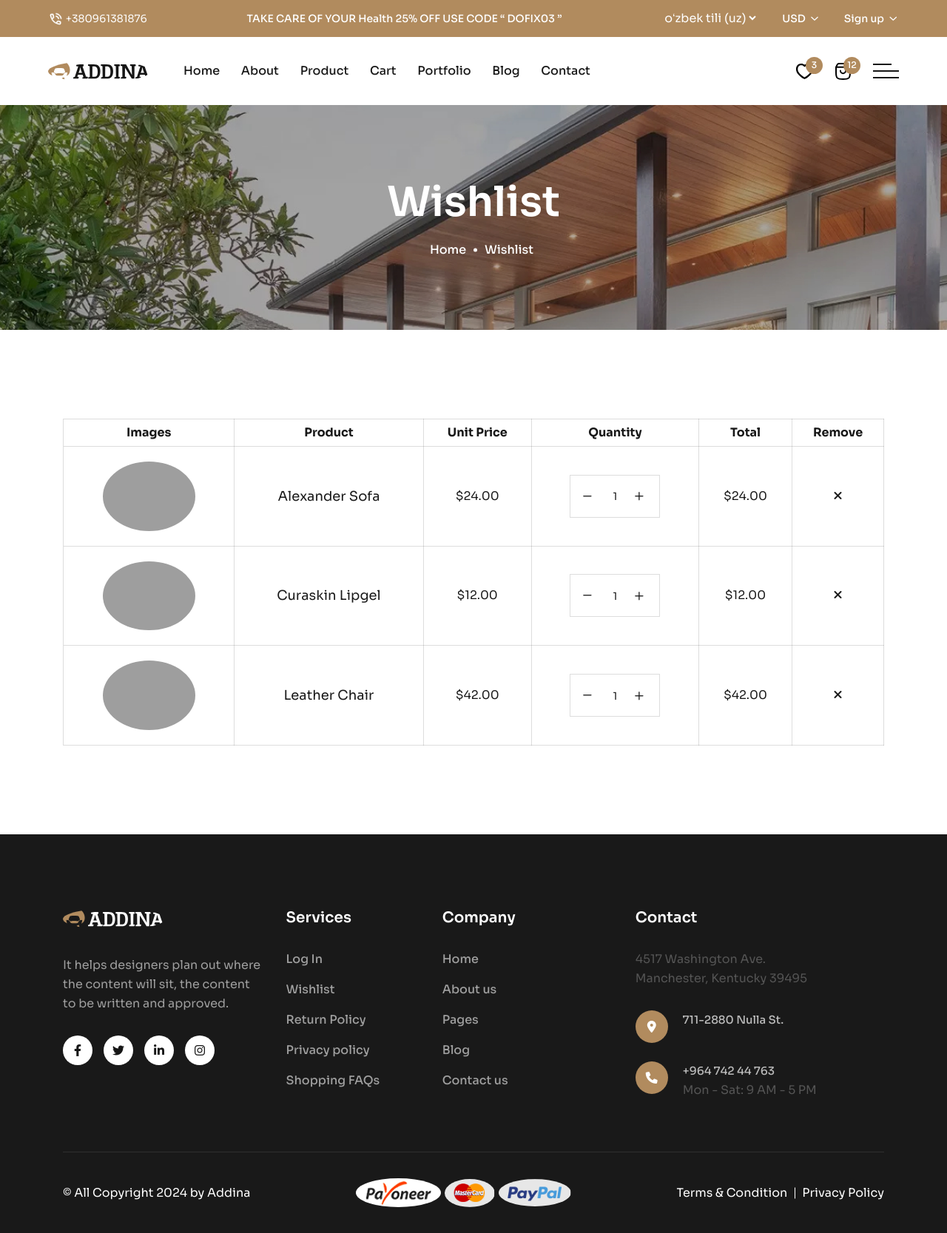
After one commit to Sifat-IT-Academy/addina, a Django app: page /en/shop/wishlist/ in a window 1280 px wide. The commit adds this page. Shown: the whole page at 74% size. Run offline with Django 5.2, Linux system fonts and the light colour scheme; parts of the project's set-up code (start-up, migrations or seed data) failed here and were passed over; some libraries are stand-ins or nearby versions; grey boxes are pictures that could not be loaded.

Commit message:
add wishlist

```diff
--- a/shop/urls.py
+++ b/shop/urls.py
@@ -3,6 +3,7 @@ from .views import *
 
 urlpatterns = [
     path('',index_view,name='home-page'),
+    path('wishlist/',wishlist_view,name='wishlist-page'),
     path('about/',about_view,name='about-page'),
     path('product/',ProductListView.as_view(),name='product-page'),
     path('product/<int:product_id>/',product_details_view,name='product-details-page'),
--- a/shop/views.py
+++ b/shop/views.py
@@ -10,6 +10,9 @@ def index_view(request):
 
 def about_view(request):
     return render(request, 'about.html')
+
+def wishlist_view(request):
+    return render(request, 'wishlist.html')
 
 class ProductListView(ListView):
     model = Product
--- a/templates/base.html
+++ b/templates/base.html
@@ -345,7 +345,7 @@
 
                            </li>
                            <li>
-                              <a class="furniture-clr-hover" href="wishlist.html">Wishlist</a>
+                              <a class="furniture-clr-hover" href="{% url 'wishlist-page' %}">Wishlist</a>
                            </li>
                            <li>
                               <a class="furniture-clr-hover" href="cart.html">Cart</a>
@@ -408,7 +408,7 @@
                         </div>
                         <div class="header-action d-flex align-items-center ml-30">
                            <div class="header-action-item">
-                              <a href="wishlist.html" class="header-action-btn">
+                              <a href="{% url 'wishlist-page' %}" class="header-action-btn">
                                  <svg width="23" height="21" viewBox="0 0 23 21" fill="none"
                                     xmlns="http://www.w3.org/2000/svg">
                                     <path
@@ -493,7 +493,7 @@
                   <div class="footer-link">
                      <ul>
                         <li><a href="error.html">Log In</a></li>
-                        <li><a href="wishlist.html">Wishlist</a></li>
+                        <li><a href="{% url 'wishlist-page' %}">Wishlist</a></li>
                         <li><a href="error.html">Return Policy</a></li>
                         <li><a href="error.html">Privacy policy</a></li>
                         <li><a href="faq.html">Shopping FAQs</a></li>
--- a/templates/product.html
+++ b/templates/product.html
@@ -35,7 +35,7 @@
             <div class="row">
                <div class="col-xxl-4 col-xl-4 col-lg-4 col-md-6">
                   <div class="bd-product__result mb-30">
-                     <h4>20 Item On List</h4>
+                     <h4>3 Item On List</h4>
                   </div>
                </div>
                <div class="col-xxl-8 col-xl-8 col-lg-8 col-md-6">
@@ -58,8 +58,8 @@
                            <button class="nav-link active" id="nav-grid-tab" data-bs-toggle="tab"
                               data-bs-target="#nav-grid" type="button" role="tab" aria-selected="false"><i
                                  class="fa-solid fa-grid"></i></button>
-                           <button class="nav-link" id="nav-list-tab" data-bs-toggle="tab" data-bs-target="#nav-list"
-                              type="button" role="tab" aria-selected="true"><i class="fa-solid fa-bars"></i></button>
+                           <!-- <button class="nav-link" id="nav-list-tab" data-bs-toggle="tab" data-bs-target="#nav-list"
+                              type="button" role="tab" aria-selected="true"><i class="fa-solid fa-bars"></i></button> -->
                         </div>
                      </div>
                   </div>
--- /dev/null
+++ b/templates/wishlist.html
@@ -0,0 +1,119 @@
+{% extends 'base.html' %}
+{% load static %}
+{% block title %} Wishlist {% endblock title %}
+{% block content %}
+   <!-- Body main wrapper start -->
+   <main>
+
+      <!-- Breadcrumb area start  -->
+      <div class="breadcrumb__area theme-bg-1 p-relative z-index-11 pt-95 pb-95">
+         <div class="breadcrumb__thumb" data-background="{% static 'imgs/bg/breadcrumb-bg.jpg' %}"></div>
+         <div class="container">
+            <div class="row justify-content-center">
+               <div class="col-xxl-12">
+                  <div class="breadcrumb__wrapper text-center">
+                     <h2 class="breadcrumb__title">Wishlist</h2>
+                     <div class="breadcrumb__menu">
+                        <nav>
+                           <ul>
+                              <li><span><a href="index.html">Home</a></span></li>
+                              <li><span>wishlist</span></li>
+                           </ul>
+                        </nav>
+                     </div>
+                  </div>
+               </div>
+            </div>
+         </div>
+      </div>
+      <!-- Breadcrumb area start  -->
+
+      <!-- Cart area start  -->
+      <div class="cart-area section-space">
+         <div class="container">
+            <div class="row">
+               <div class="col-12">
+                  <div class="table-content table-responsive">
+                     <table class="table">
+                        <thead>
+                           <tr>
+                              <th class="product-thumbnail">Images</th>
+                              <th class="cart-product-name">Product</th>
+                              <th class="product-price">Unit Price</th>
+                              <th class="product-quantity">Quantity</th>
+                              <th class="product-subtotal">Total</th>
+                              <th class="product-remove">Remove</th>
+                           </tr>
+                        </thead>
+                        <tbody>
+                           <tr>
+                              <td class="product-thumbnail"><a href="product-details.html"><img
+                                       src="{% static 'imgs/product/details/details-04.png' %}" alt="img"></a></td>
+                              <td class="product-name"><a href="product-details.html">Alexander Sofa</a></td>
+                              <td class="product-price"><span class="amount">$24.00</span></td>
+                              <td class="product-quantity text-center">
+                                 <div class="product-quantity mt-10 mb-10">
+                                    <div class="product-quantity-form">
+                                       <form action="#">
+                                          <button class="cart-minus"><i class="far fa-minus"></i></button>
+                                          <input class="cart-input" type="text" value="1">
+                                          <button class="cart-plus"><i class="far fa-plus"></i></button>
+                                       </form>
+                                    </div>
+                                 </div>
+                              </td>
+                              <td class="product-subtotal"><span class="amount">$24.00</span></td>
+                              <td class="product-remove"><a href="#"><i class="fa fa-times"></i></a></td>
+                           </tr>
+                           <tr>
+                              <td class="product-thumbnail"><a href="product-details.html"><img
+                                       src="{% static 'imgs/product/details/details-05.png' %}" alt="img"></a></td>
+                              <td class="product-name"><a href="product-details.html">Curaskin Lipgel</a>
+                              </td>
+                              <td class="product-price"><span class="amount">$12.00</span></td>
+                              <td class="product-quantity text-center">
+                                 <div class="product-quantity mt-10 mb-10">
+                                    <div class="product-quantity-form">
+                                       <form action="#">
+                                          <button class="cart-minus"><i class="far fa-minus"></i></button>
+                                          <input class="cart-input" type="text" value="1">
+                                          <button class="cart-plus"><i class="far fa-plus"></i></button>
+                                       </form>
+                                    </div>
+                                 </div>
+                              </td>
+                              <td class="product-subtotal"><span class="amount">$12.00</span></td>
+                              <td class="product-remove"><a href="#"><i class="fa fa-times"></i></a></td>
+                           </tr>
+                           <tr>
+                              <td class="product-thumbnail"><a href="product-details.html"><img
+                                       src="{% static 'imgs/product/details/details-06.png' %}" alt="img"></a></td>
+                              <td class="product-name"><a href="product-details.html">Leather Chair</a></td>
+                              <td class="product-price"><span class="amount">$42.00</span></td>
+                              <td class="product-quantity text-center">
+                                 <div class="product-quantity mt-10 mb-10">
+                                    <div class="product-quantity-form">
+                                       <form action="#">
+                                          <button class="cart-minus"><i class="far fa-minus"></i></button>
+                                          <input class="cart-input" type="text" value="1">
+                                          <button class="cart-plus"><i class="far fa-plus"></i></button>
+                                       </form>
+                                    </div>
+                                 </div>
+                              </td>
+                              <td class="product-subtotal"><span class="amount">$42.00</span></td>
+                              <td class="product-remove"><a href="#"><i class="fa fa-times"></i></a></td>
+                           </tr>
+                        </tbody>
+                     </table>
+                  </div>
+               </div>
+            </div>
+         </div>
+      </div>
+      <!-- Cart area end  -->
+
+   </main>
+   <!-- Body main wrapper end -->
+
+            {% endblock content %}
```
